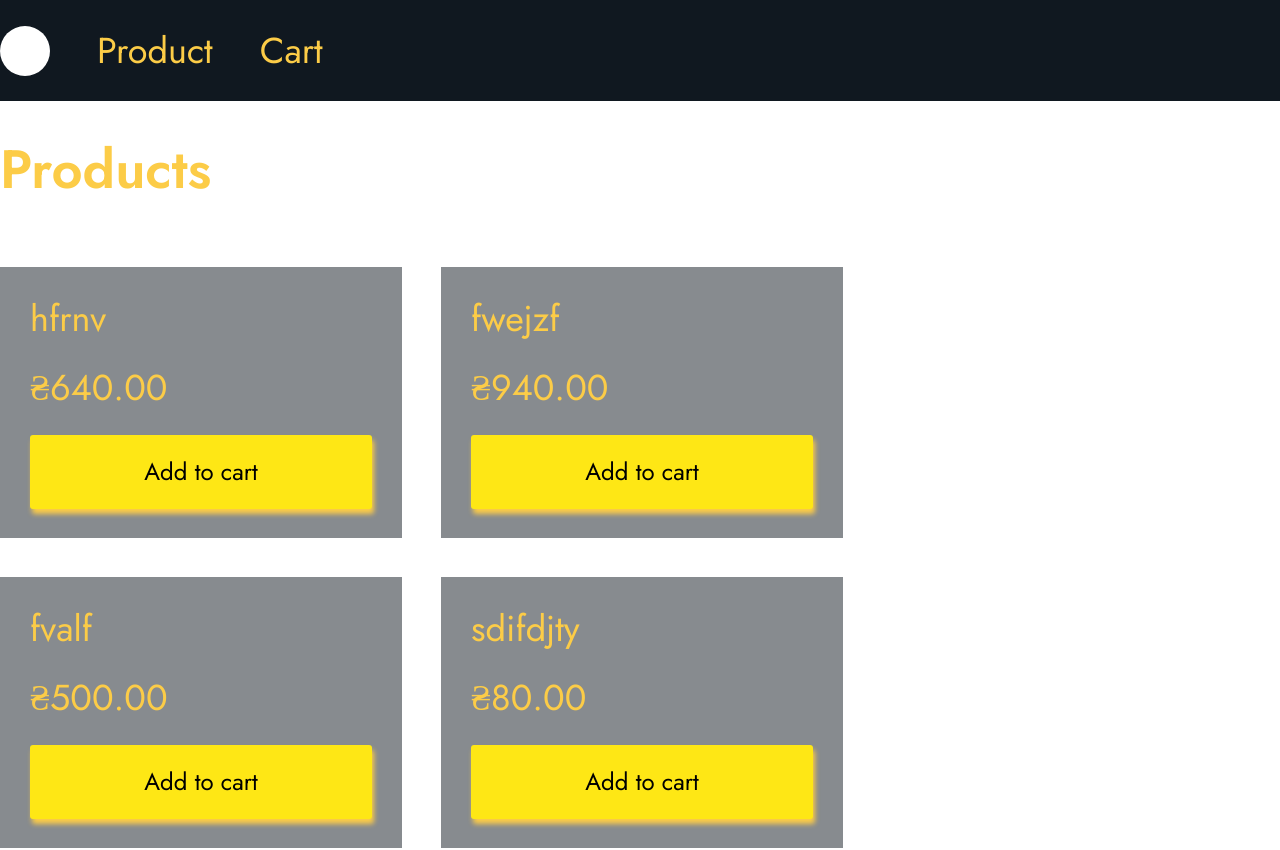
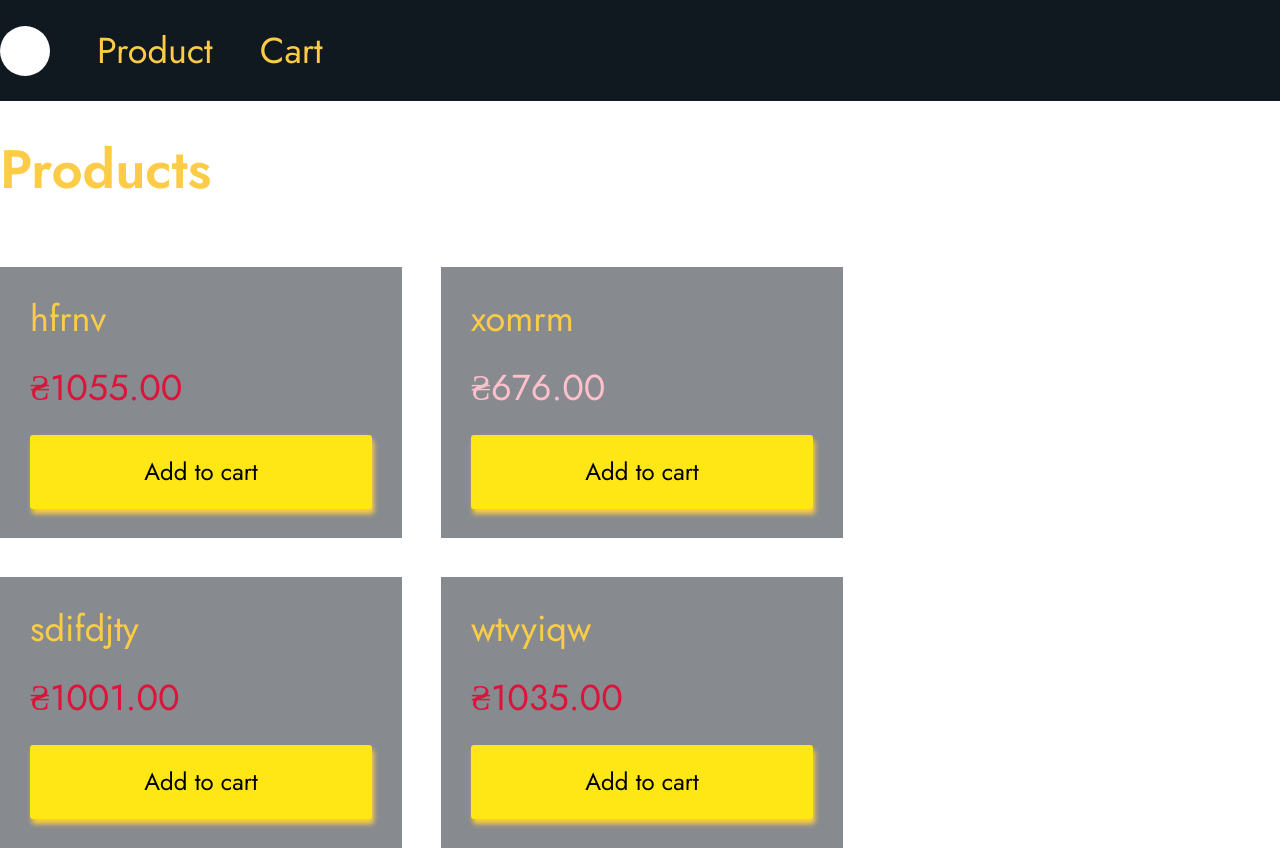
Before and after one commit to AndreyKlyuka/hys_shop, an Angular app: page /products in a window 1280 px wide. Shown: the top 850 px of the page. Built offline with nearby package versions, Linux system fonts and the light colour scheme.

Commit message:
ls_15 add price color directive, fix some branch conflicts

```diff
--- a/src/app/app.component.ts
+++ b/src/app/app.component.ts
@@ -1,5 +1,5 @@
 import { Component, OnInit } from '@angular/core';
-import { IData } from '../models/interfaces/data.interface';
+import { IProduct } from '../models/interfaces/product.interface';
 import { ProductsService } from './products/products.service';
 
 @Component({
@@ -8,7 +8,7 @@ import { ProductsService } from './products/products.service';
   styleUrls: ['./app.component.scss'],
 })
 export class AppComponent implements OnInit {
-  public products: IData[] = [];
+  public products: IProduct[] = [];
 
   constructor(private productService: ProductsService) {}
 
--- a/src/app/directives/price-color.directive.ts
+++ b/src/app/directives/price-color.directive.ts
@@ -1,10 +1,13 @@
-import { Directive, ElementRef } from '@angular/core';
+import { Directive, ElementRef, Input } from '@angular/core';
 
 @Directive({
-  selector: '[appPriceColor]',
+  selector: '[productPriceColor]',
 })
 export class PriceColorDirective {
-  constructor(private el: ElementRef) {
-    if (Math.random() < 0.5) this.el.nativeElement.style.color = 'red';
+  constructor(private el: ElementRef) {}
+
+  @Input() set productPriceColor(condition: number) {
+    if (condition > 500) this.el.nativeElement.style.color = 'pink';
+    if (condition > 1000) this.el.nativeElement.style.color = 'crimson';
   }
 }
--- a/src/app/products/products.component.html
+++ b/src/app/products/products.component.html
@@ -1,5 +1,6 @@
 <article class="products__card card">
   <div class="card__product-name">{{ productData.name }}</div>
-  <div class="card__product-price">{{ productData.price | uahCurrency}}</div>
+  <div class="card__product-price"
+       [productPriceColor]="productData.price">{{ productData.price | uahCurrency}}</div>
   <button class="card__product-add btn btn__product">Add to cart</button>
 </article>
--- a/src/app/products/products.component.ts
+++ b/src/app/products/products.component.ts
@@ -1,5 +1,5 @@
 import { Component, Input } from '@angular/core';
-import { IData } from 'src/models/interfaces/data.interface';
+import { IProduct } from 'src/models/interfaces/product.interface';
 
 @Component({
   selector: 'app-products',
@@ -8,5 +8,5 @@ import { IData } from 'src/models/interfaces/data.interface';
 })
 export class ProductsComponent {
   @Input()
-  public productData!: IData;
+  public productData!: IProduct;
 }
--- a/src/app/products/products.module.ts
+++ b/src/app/products/products.module.ts
@@ -3,11 +3,12 @@ import { CommonModule } from '@angular/common';
 
 import { ProductsRoutingModule } from './products-routing.module';
 import { UahCurrencyPipe } from '../pipes/uah-currency.pipe';
+import { PriceColorDirective } from '../directives/price-color.directive';
 
 @NgModule({
-  declarations: [UahCurrencyPipe],
+  declarations: [UahCurrencyPipe, PriceColorDirective],
   imports: [CommonModule, ProductsRoutingModule],
   providers: [],
-  exports: [UahCurrencyPipe],
+  exports: [UahCurrencyPipe, PriceColorDirective],
 })
 export class ProductsModule {}
--- a/src/app/products/products.service.ts
+++ b/src/app/products/products.service.ts
@@ -1,17 +1,19 @@
 import { Injectable } from '@angular/core';
-import { IData } from 'src/models/interfaces/data.interface';
+import { IProduct } from 'src/models/interfaces/product.interface';
 
 @Injectable()
 export class ProductsService {
   constructor() {}
 
-  public generateData(length: number): IData[] {
-    const data: IData[] = [];
+  public generateData(length: number): IProduct[] {
+    const data: IProduct[] = [];
     for (let i = 0; i < length; i++) {
-      const product: IData = {
+      const product: IProduct = {
         id: i,
         name: Math.random().toString(36).slice(2, 10).replace(/[0-9]/g, ''),
-        price: +(Math.random() * 100).toFixed() * 10,
+        price: +Math.ceil(Math.random() * 1000 + Math.random() * 1000).toFixed(
+          2
+        ),
       };
       data.push(product);
     }
--- a/src/models/interfaces/data.interface.ts
+++ b/src/models/interfaces/product.interface.ts
@@ -1,4 +1,4 @@
-export interface IData {
+export interface IProduct {
   id: number;
   name: string;
   price: number;
```
